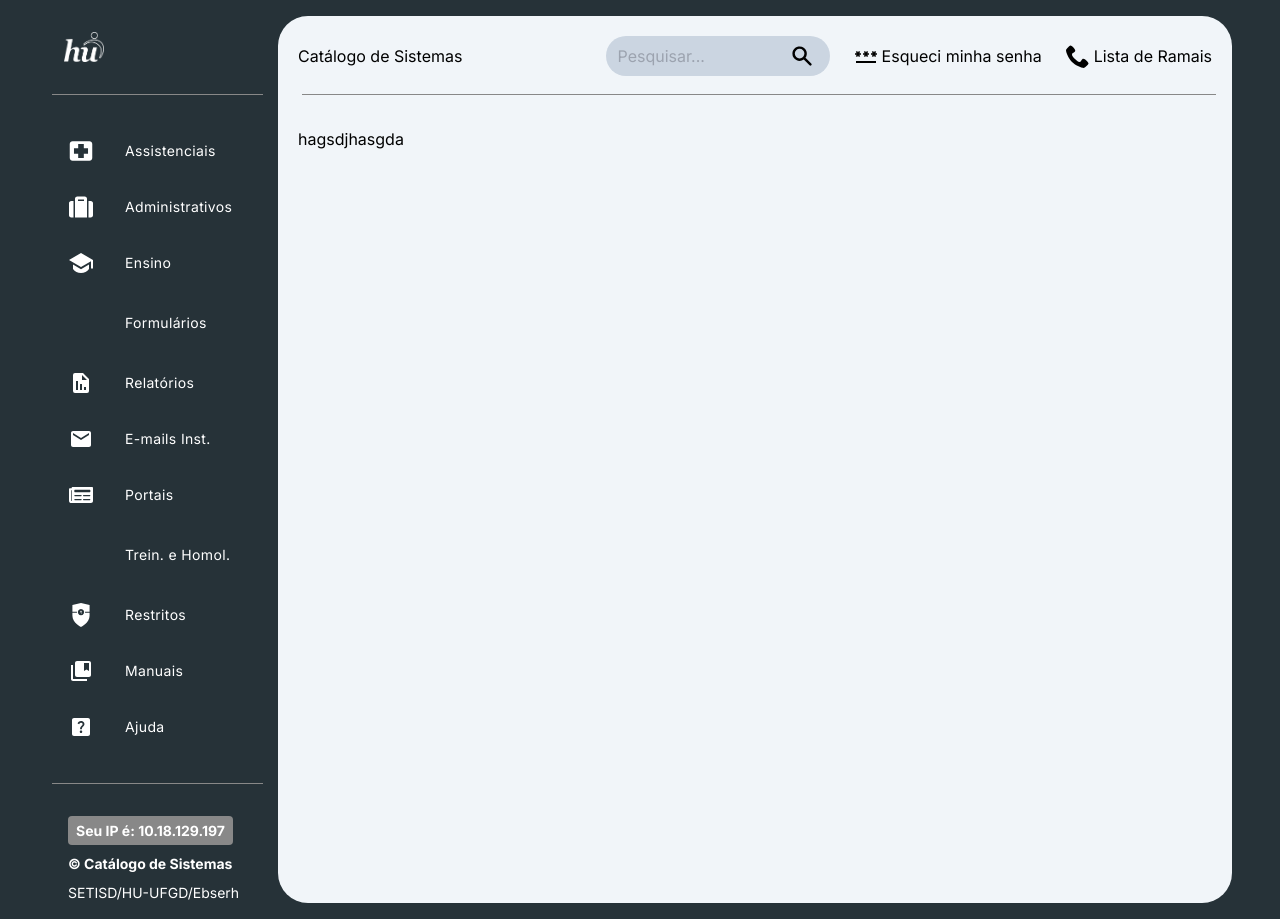
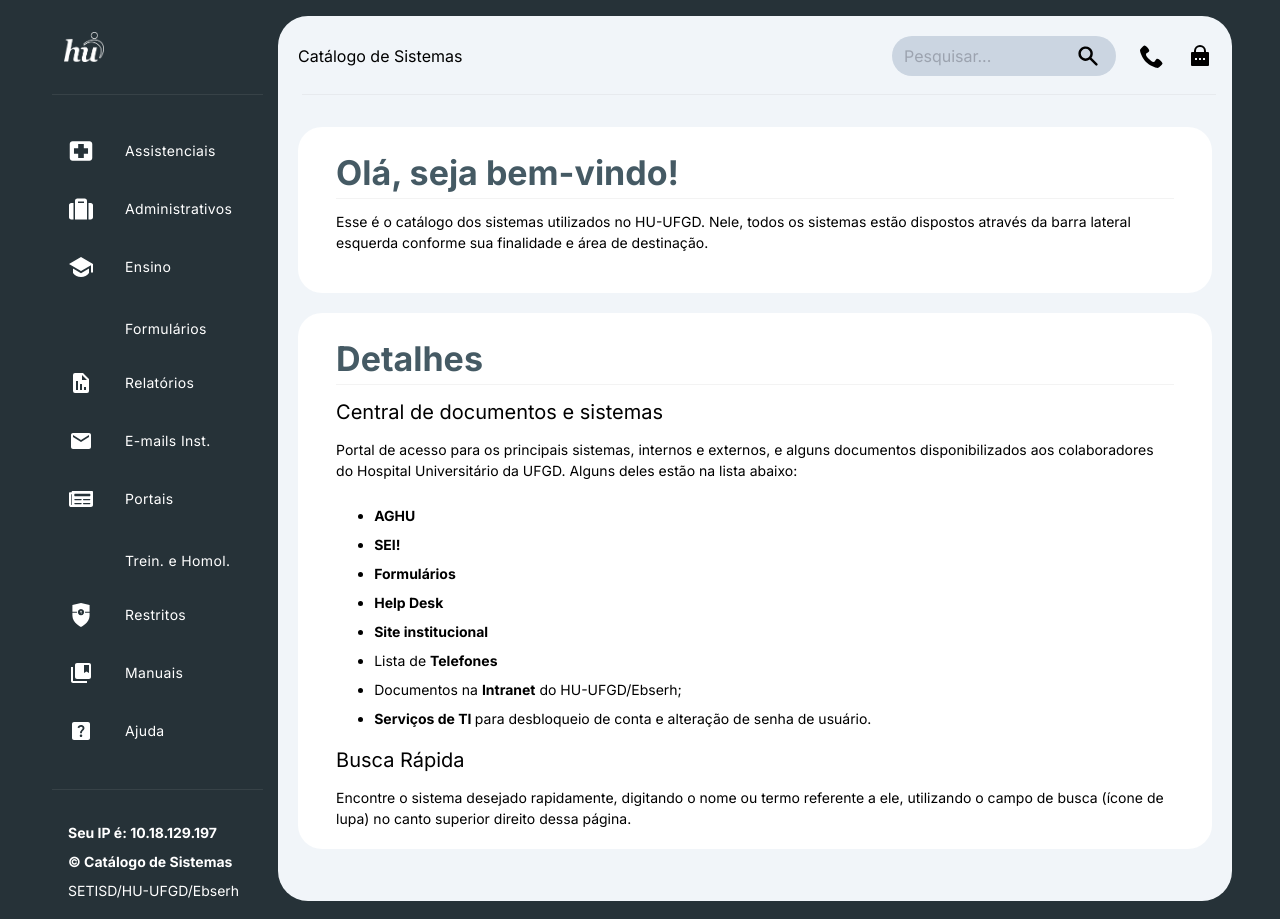
Before and after one commit to lipearaujo/catalogo-estagio, a Next.js app: page / in a window 1280 px wide. Built offline with nearby package versions, Linux system fonts and the light colour scheme; some icons are missing.

Commit message:
Atualizações

```diff
--- a/src/app/page.tsx
+++ b/src/app/page.tsx
@@ -1,12 +1,43 @@
+
 import Main from "@/components/Main";
+import MainCard from "@/components/MainCard";
 import Sidebar from "@/components/Sidebar";
+import Link from "next/link";
 
 export default function Home() {
   return (
     <div className="flex">
       <Sidebar />
       <Main title="Catálogo de Sistemas">
-        hagsdjhasgda
+        <div className="flex flex-col gap-5">
+          <MainCard
+            title="Olá, seja bem-vindo!"
+            text="Esse é o catálogo dos sistemas utilizados no HU-UFGD. Nele, todos os sistemas estão dispostos através da barra lateral esquerda conforme sua finalidade e área de destinação."
+          >
+
+          </MainCard>
+
+          <MainCard
+            title="Detalhes"
+            subtitle="Central de documentos e sistemas"
+            text="Portal de acesso para os principais sistemas, internos e externos, e alguns documentos disponibilizados aos colaboradores do Hospital Universitário da UFGD. Alguns deles estão na lista abaixo:"
+          >
+            <ul className="mx-auto w-10/12 list-disc">
+                    <li className="text-[14px] py-1"><strong><Link href="/assistenciais">AGHU</Link></strong></li>
+                    <li className="text-[14px] py-1"><strong><Link href="/administrativos">SEI!</Link></strong></li>
+                    <li className="text-[14px] py-1"><strong><Link href="/formularios">Formulários</Link></strong></li>
+                    <li className="text-[14px] py-1"><strong><Link href="/administrativos">Help Desk</Link></strong></li>
+                    <li className="text-[14px] py-1"><strong><Link href="/portais">Site institucional</Link></strong></li>
+                    <li className="text-[14px] py-1">Lista de <strong><Link href="/portais">Telefones</Link></strong></li>
+                    <li className="text-[14px] py-1">Documentos na <strong><Link href="/portais">Intranet</Link></strong> do HU-UFGD/Ebserh;</li>
+                    <li className="text-[14px] py-1"><strong><Link href="/administrativos">Serviços de TI </Link></strong>para desbloqueio de conta e alteração de senha de usuário.</li>
+            </ul>
+
+            <h5 className='text-[20px] mt-3 mx-auto w-11/12'>Busca Rápida</h5>
+            <p className='text-[14px] mt-3 mx-auto w-11/12'>Encontre o sistema desejado rapidamente, digitando o nome ou termo referente a ele, utilizando o campo de busca (ícone de lupa) no canto superior direito dessa página.</p>
+          </MainCard>
+
+        </div>
       </Main>
     </div>
   )
--- a/src/components/Card.tsx
+++ b/src/components/Card.tsx
@@ -3,29 +3,28 @@ import React from "react";
 type Props = {
   id: string,
   text?: string,
+  idColor: string,
   children: React.ReactNode
 };
 
-const Card = ({id, text, children }: Props) => {
+const Card = ({id, text, idColor, children }: Props) => {
 
   const clickedShowMore = () => {
     alert('clicouuuuuuuuuuuuuu');
   }
 
   return (
-    <div className="w-[330px] h-[380px] bg-[#fff] rounded-3xl flex flex-col justify-center gap-5 hover:shadow-lg hover:shadow-black ease-in-out duration-300">
-      <div className="flex flex-col gap-5 justify-center items-center">
+    <div className="w-[330px] h-[380px] bg-[#fff] rounded-3xl flex flex-col justify-center gap-5 hover:shadow-lg hover:shadow-black hover:scale-105 ease-in-out duration-300">
+      <div className="flex flex-col gap-10 justify-center items-center">
         {children}
-        <p className="text-[16px] ">{id}</p>
+        <p className={`text-[20px] ${idColor} font-bold text-center` }>{id}</p>
       </div>
-
-      <p className="border-b-[1px] mx-auto w-11/12 border-[#888888]"></p>
 
       <div className="rounded-3xl flex flex-col justify-center items-center">
         <p className=" text-center text-sm">{}</p>
       </div>
 
-      <button className="p-2 mx-auto bg-[#263238] text-white rounded-[99px] w-1/2 hover:bg-[#557180] hover:font-bold">MAIS</button>
+
     </div>
   );
 };
--- a/src/components/Main.tsx
+++ b/src/components/Main.tsx
@@ -6,6 +6,7 @@ import Link from "next/link";
 import { MdPassword } from "react-icons/md";
 import { ImPhone } from "react-icons/im";
 import { HiSearch } from "react-icons/hi";
+import { RiLockPasswordFill } from "react-icons/ri"
 
 type Props = {
   title: string;
@@ -47,29 +48,29 @@ const Main = ({ children, title }: Props) => {
             </i>
           </form>
           <nav className="flex gap-6">
-            <Link
-              href="https://servicosti.ebserh.gov.br/#/solicitar-alteracao-senha"
-              className="flex gap-1 justify-center items-center"
-            >
-              <i className="text-2xl">
-                <MdPassword />
-              </i>
-              <span>Esqueci minha senha</span>
-            </Link>
-
-            <Link
+          <Link
               href="https://www.gov.br/ebserh/pt-br/hospitais-universitarios/regiao-centro-oeste/hu-ufgd/comunicacao/telefones-uteis"
               className="flex gap-1 justify-center items-center"
+              title="Lista de Ramais"
             >
               <i className="text-2xl">
                 <ImPhone />
               </i>
-              <span>Lista de Ramais</span>
+            </Link>
+
+            <Link
+              href="https://servicosti.ebserh.gov.br/#/solicitar-alteracao-senha"
+              className="flex gap-1 justify-center items-center"
+              title="Esqueci minha senha"
+            >
+              <i className="text-2xl">
+                <RiLockPasswordFill />
+              </i>
             </Link>
           </nav>
         </div>
       </header>
-      <p className="border-b-[1px] mt-[18px] mb-8 ml-1 w-full border-[#888888]"></p>
+      <p className="border-b-[1px] mt-[18px] mb-8 ml-1 w-full border-[#888888] opacity-10"></p>
       {children}
     </main>
   );
--- a/src/components/MainCard.tsx
+++ b/src/components/MainCard.tsx
@@ -1,11 +1,27 @@
 import React from 'react'
 
-type Props = {}
+type Props = {
+  title: string,
+  subtitle?: string,
+  text: string,
+  children: React.ReactNode,
+}
 
-const MainCard = (props: Props) => {
+const MainCard = ({title, subtitle, text, children}: Props) => {
   return (
-    <div>MainCard</div>
+    <div className="w-full py-5 bg-[#fff] rounded-3xl flex flex-col gap-5 hover:shadow-lg hover:shadow-black ease-in-out duration-300">
+      <div className="">
+        <h1 className='text-[#455A64] text-[34px] mx-auto w-11/12 font-bold'>{title}</h1>
+        <p className="border-b-[1px] w-11/12 mx-auto border-[#888888] opacity-10"></p>
+        <h5 className='text-[20px] mt-3 mx-auto w-11/12'>{subtitle}</h5>
+        <p className={`text-[14px]  mt-3 mx-auto w-11/12` }>{text}</p>
+      </div>
+
+      <div>
+        {children}
+      </div>
+    </div>
   )
 }
 
-export default MainCard
+export default MainCard;
--- a/src/components/Sidebar.tsx
+++ b/src/components/Sidebar.tsx
@@ -20,7 +20,7 @@ const routesList = [
     name: "Assistenciais",
     href: "/assistenciais",
     icon: <GiMedicalPack />,
-    //color: "bg-[#c62828]",
+    color: "bg-[#c62828]",
     tooltip: "Sistemas utilizados pela área assistencial",
   },
   {
@@ -28,7 +28,7 @@ const routesList = [
     name: "Administrativos",
     href: "/administrativos",
     icon: <FaSuitcase />,
-    //color: "bg-[#558b2f]",
+    color: "bg-[#558b2f]",
     tooltip: "Sistemas utilizados pela área administrativa",
   },
   {
@@ -36,7 +36,7 @@ const routesList = [
     name: "Ensino",
     href: "/ensino",
     icon: <RiGraduationCapFill />,
-    //color: "bg-[#283593]",
+    color: "bg-[#283593]",
     tooltip: "Sistemas voltados às áreas de ensino e pesquisa",
   },
   {
@@ -44,7 +44,7 @@ const routesList = [
     name: "Formulários",
     href: "/formularios",
     icon: <PiClipboardTextFill />,
-    //color: "bg-[#00695c]",
+    color: "bg-[#00695c]",
     tooltip: "Acesso a alguns formulários",
   },
   {
@@ -52,7 +52,7 @@ const routesList = [
     name: "Relatórios",
     href: "/relatorios",
     icon: <BiSolidReport />,
-    //color: "bg-[#37474f]",
+    color: "bg-[#37474f]",
     tooltip: "Sistemas usados para a geração de relatórios",
   },
   {
@@ -60,7 +60,7 @@ const routesList = [
     name: "E-mails Inst.",
     href: "/emails-institucionais",
     icon: <MdEmail />,
-    //color: "bg-[#0277bd]",
+    color: "bg-[#0277bd]",
     tooltip: "Acesso aos e-mails institucionais",
   },
   {
@@ -68,7 +68,7 @@ const routesList = [
     name: "Portais",
     href: "/portais",
     icon: <FaNewspaper />,
-    //color: "bg-[#4527a0]",
+    color: "bg-[#4527a0]",
     tooltip: "Portais institucionais informativos",
   },
   {
@@ -76,16 +76,15 @@ const routesList = [
     name: "Trein. e Homol.",
     href: "/treino-homologacao",
     icon: <PiNotebookFill />,
-    //color: "bg-[#f9a825]",
-    tooltip:
-      "Ambiente de treinamento e homologação dos sistemas em implantação",
+    color: "bg-[#f9a825]",
+    tooltip: "Ambiente de treinamento e homologação dos sistemas em implantação",
   },
   {
     id: "restritos",
     name: "Restritos",
     href: "/restritos",
     icon: <SiSpringsecurity />,
-    //color: "bg-[#263238]",
+    color: "bg-[#263238]",
     tooltip: "Sistemas restritos ao SGPTI",
   },
   {
@@ -93,7 +92,7 @@ const routesList = [
     name: "Manuais",
     href: "/manuais",
     icon: <MdCollectionsBookmark />,
-    //color: "bg-[#263238]",
+    color: "bg-[#263238]",
     tooltip: "Manuais dos sistemas utilizados no HU-UFGD",
   },
   {
@@ -101,7 +100,7 @@ const routesList = [
     name: "Ajuda",
     href: "/ajuda",
     icon: <MdHelpCenter />,
-    //color: "bg-[#263238]",
+    color: "bg-[#263238]",
     tooltip: "Ajuda e sobre o Catálogo de Sistemas",
   },
 ];
@@ -121,7 +120,7 @@ const Sidebar = (props: Props) => {
             alt="Logo do HU-UFGD"
           />
         </Link>
-        <p className="border-b-[1px] mt-8 mb-8 ml-1 w-11/12 border-[#888888]"></p>
+        <p className="border-b-[1px] mt-8 mb-8 ml-1 w-11/12 border-[#ccc] opacity-10"></p>
         <ul className="list-none p-0">
           {routesList.map((route) => (
             <SidebarItem
@@ -129,15 +128,16 @@ const Sidebar = (props: Props) => {
               name={route.name}
               href={route.href}
               icon={route.icon}
+              color={route.color}
               tooltip={route.tooltip}
             />
           ))}
         </ul>
       </nav>
 
-      <p className="border-b-[1px] mt-8 mb-8 ml-1 w-11/12 border-[#888888]"></p>
+      <p className="border-b-[1px] mt-8 mb-8 ml-1 w-11/12 border-[#ccc] opacity-10"></p>
       <footer className="flex flex-col items-start gap-2 px-5 text-[14px] rounded-[10px] text-white">
-        <p className="bg-[#888888] py-1 px-2 rounded">
+        <p className="">
           <strong>Seu IP é: 10.18.129.197</strong>
         </p>
         <p>
--- a/src/components/SidebarItem.tsx
+++ b/src/components/SidebarItem.tsx
@@ -9,17 +9,17 @@ type Props = {
   name: string;
   href: string;
   icon: any;
-  //color: string;
+  color: string;
   tooltip: string;
 };
 
-const SidebarItem = ({ id, name, href, icon, tooltip }: Props) => {
+const SidebarItem = ({ id, name, href, icon, color, tooltip }: Props) => {
   const currentRoute = usePathname();
   const linkStyle = `w-full text-white tracking-wide flex py-3 pr-[1.25rem] text-sm justify-center items-center gap-8 text-center hover:opacity-75 hover:text-black hover:font-bold  hover:rounded-l-[9999px] hover:bg-[#ccc] ease-in-out duration-200`;
   const activeLinkStyle = `w-full tracking-wide flex py-3 pr-[1.25rem] text-sm justify-center items-center gap-8 text-center text-[#000] font-bold rounded-l-[9999px] bg-[#F1F5F9] ease-in-out duration-200`;
 
   return (
-    <li id={id} key={name} className="mt-2">
+    <li id={id} key={name} className="mt-2 h-[50px]">
       <Link
         href={href}
         className={currentRoute === href ? activeLinkStyle : linkStyle}
@@ -28,7 +28,16 @@ const SidebarItem = ({ id, name, href, icon, tooltip }: Props) => {
         <i className="text-2xl">{icon}</i>
         <p className="w-28 text-left">{name}</p>
       </Link>
-      {/* <div className="w-[30px] py-3 relative top-[-48px] right-[-200px] bg-red-500">...</div> */}
+       {currentRoute === href ? ((
+        <>
+          <div className="w-[3rem] py-3 relative top-[-71px] right-[-200px] rounded-br-[999px] bg-[#f1f5f9]"></div>
+          <div className={`w-[3rem] py-3 relative top-[-96px] right-[-182px] rounded-br-[999px] ${color}`}></div>
+          <div className="w-[3rem] py-3 relative top-[-49px] right-[-200px] rounded-tr-[999px] bg-[#f1f5f9]"></div>
+          <div className={`w-[3rem] py-3 relative top-[-72px] right-[-182px] rounded-tr-[999px] ${color}`}></div>
+        </> )) :
+        ('')
+       }
+
     </li>
   );
 };
```
Also changed, not shown: src/app/assistenciais/page.tsx (+23 -1 lines).
